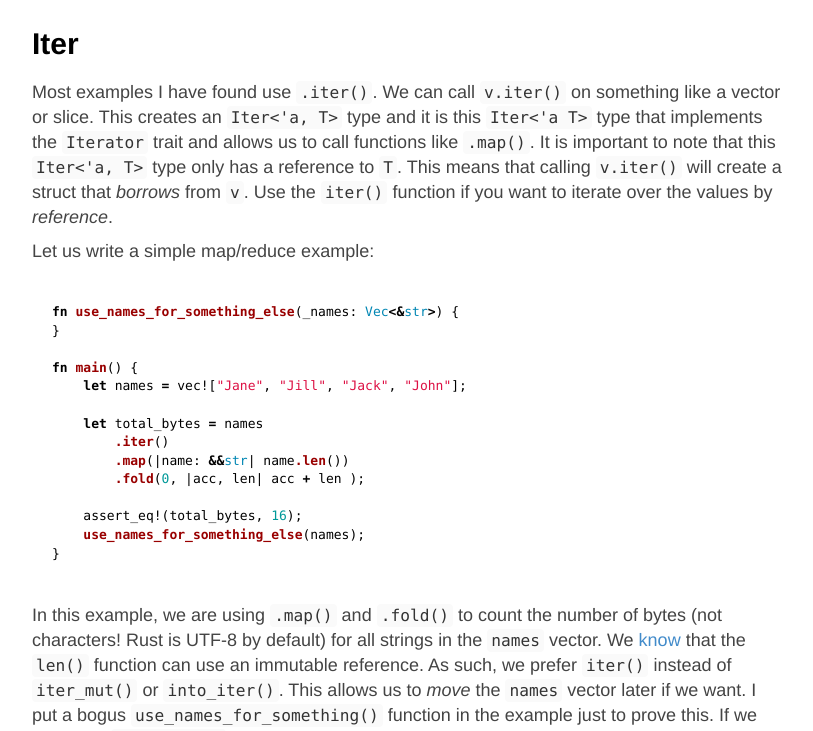
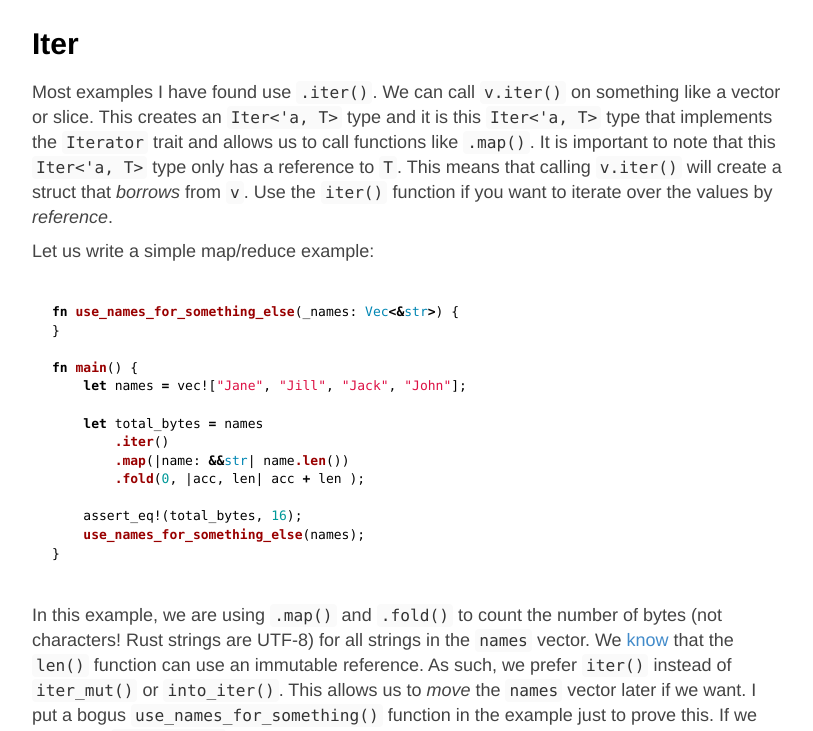
Before and after one commit to hjr3/hjr3.github.io, a Jekyll site: the page built from _posts/2015-06-22-effectively-using-iterators-in-rust.md, in a window 1280 px wide and 1400 px high, scrolled down 288 px. Shown: the part 152-883 px from the top of the window, without its empty margins (233-1046 px from the left). Built offline with Jekyll 4.4.1, drawn with Linux system fonts in a browser that asks for light colours; some of the changed text lies outside the part shown.

Commit message:
Lots of fixes:
- Missing comma in `Iter<'a T>`
- Fix explanation about `.into_iter()` chaning.
- Make it more clear that Rust only has UTF-8 strings
- Other minor word fixes.

````diff
--- a/_posts/2015-06-22-effectively-using-iterators-in-rust.md
+++ b/_posts/2015-06-22-effectively-using-iterators-in-rust.md
@@ -12,7 +12,7 @@ In Rust, you quickly learn that vector and slice types are not iterable themselv
 
 ## Iter
 
-Most examples I have found use `.iter()`. We can call `v.iter()` on something like a vector or slice. This creates an `Iter<'a, T>` type and it is this `Iter<'a T>` type that implements the `Iterator` trait and allows us to call functions like `.map()`. It is important to note that this `Iter<'a, T>` type only has a reference to `T`. This means that calling `v.iter()` will create a struct that _borrows_ from `v`. Use the `iter()` function if you want to iterate over the values by _reference_.
+Most examples I have found use `.iter()`. We can call `v.iter()` on something like a vector or slice. This creates an `Iter<'a, T>` type and it is this `Iter<'a, T>` type that implements the `Iterator` trait and allows us to call functions like `.map()`. It is important to note that this `Iter<'a, T>` type only has a reference to `T`. This means that calling `v.iter()` will create a struct that _borrows_ from `v`. Use the `iter()` function if you want to iterate over the values by _reference_.
 
 Let us write a simple map/reduce example:
 
@@ -33,7 +33,7 @@ fn main() {
 }
 ```
 
-In this example, we are using `.map()` and `.fold()` to count the number of bytes (not characters! Rust is UTF-8 by default) for all strings in the `names` vector. We [know][previous blog post] that the `len()` function can use an immutable reference. As such, we prefer `iter()` instead of `iter_mut()` or `into_iter()`. This allows us to _move_ the `names` vector later if we want. I put a bogus `use_names_for_something()` function in the example just to prove this. If we had used `into_iter()` instead, the compiler would have given us an _error: use of moved value: `names`_ response.
+In this example, we are using `.map()` and `.fold()` to count the number of bytes (not characters! Rust strings are UTF-8) for all strings in the `names` vector. We [know][previous blog post] that the `len()` function can use an immutable reference. As such, we prefer `iter()` instead of `iter_mut()` or `into_iter()`. This allows us to _move_ the `names` vector later if we want. I put a bogus `use_names_for_something()` function in the example just to prove this. If we had used `into_iter()` instead, the compiler would have given us an _error: use of moved value: `names`_ response.
 
 The closure used in `map()` does not require the `name` parameter to have a type, but I specified the type to show how it is being passed as a reference. Notice that the type of name is `&&str` and not `&str`. The string `"Jane"` is of type `&str`. The `iter()` function creates an iterator that has a _reference_ to each element in the `names` vector. Thus, we have a _reference_ to a _reference_ of a string slice. This can get a little unwieldy and I generally do not worry about the type. However, if we are destructuring the type, we do need to specify the reference:
 
````
Also changed, not shown: other parts of _posts/2015-06-22-effectively-using-iterators-in-rust.md (+3 -3 lines).
